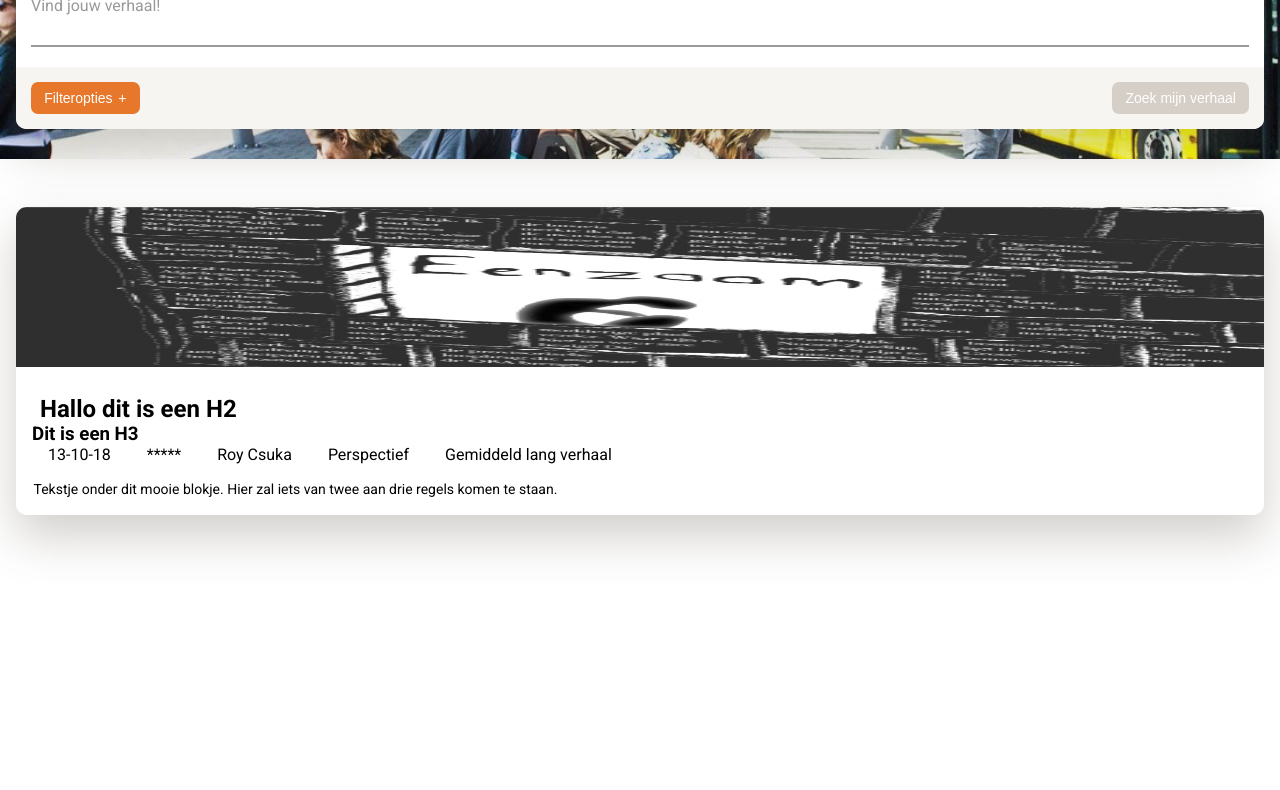
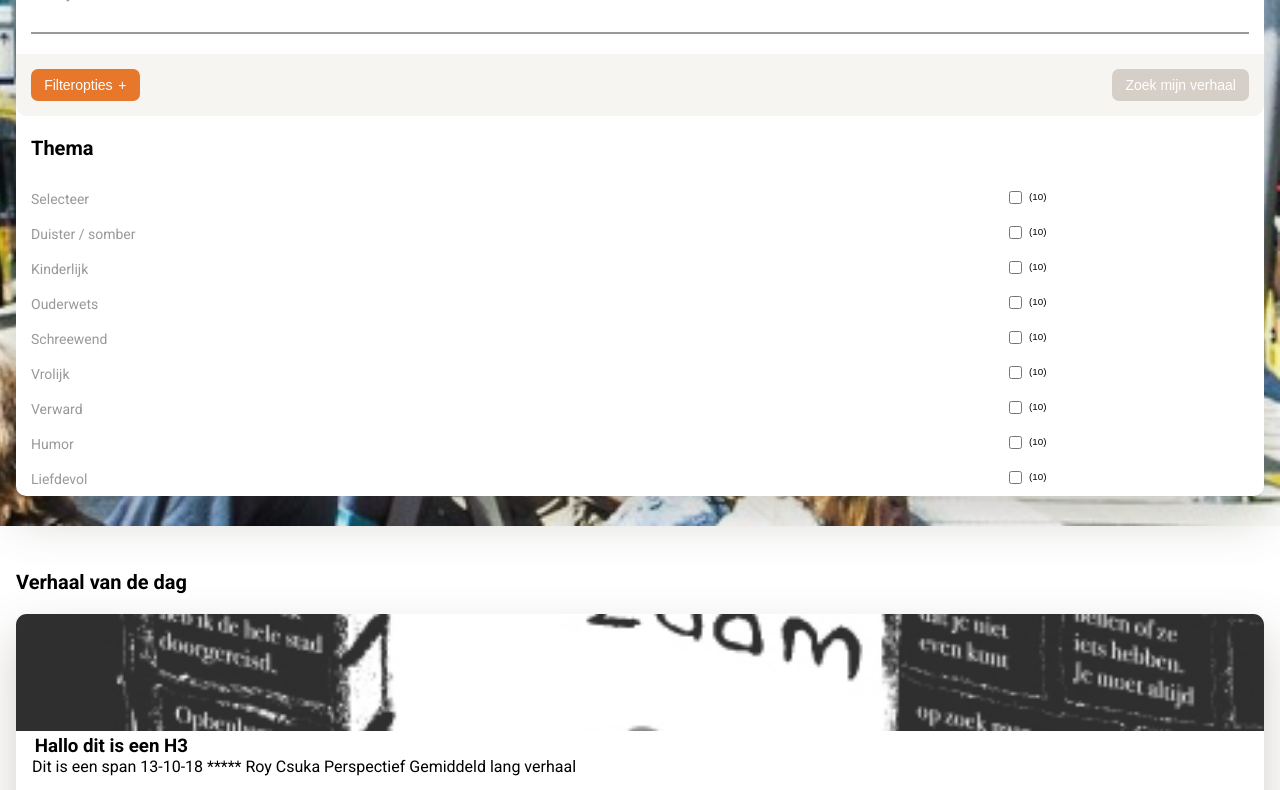
Before and after one commit to RoyCsuka/u-ov-verhalen, a plain HTML site: page index.html in a window 1280 px wide. Shown: the part 154-944 px from the top of the page. Before the commit the page ends 800 px from the top, so only its background shows below. Drawn offline with Linux system fonts and the light colour scheme.

Commit message:
Add files via upload
2de iteratie van mijn 1ste design

```diff
--- a/css/style.css
+++ b/css/style.css
@@ -22,9 +22,15 @@ p {
 }
 
 h1 {
-    font-size: 2em;
+    font-size: 1.5em;
     font-weight: 700;
     margin-bottom: 0.375em;
+}
+
+h2 {
+    font-size: 1.250em;
+    padding-top: 1em;
+    padding-bottom: 1.0313em;
 }
 
 input {
@@ -37,24 +43,15 @@ input {
 label {
     transition: all 0.3s ease;
     color: #999999;
-    display: block;
-    position: relative;
+    font-size: 1em;
 }
 
 input, button, p {
     font-size: 0.875em;
 }
 
-input:focus + label {
-    transition: all 0.3s ease;
-    color: orange;
-    font-size: 10px;
-    margin-bottom: 10px;
-}
-
-form input:focus div section div button {
-    background-color: black;
-    border: 2px solid grey;
+button:focus, button:active, button:visited {
+    outline: none;
 }
 
 input:focus {
@@ -82,6 +79,9 @@ button {
     display: inline;
 }
 
+
+
+
 header {
     width: 100%;
     height: 2.500em;
@@ -96,13 +96,14 @@ header img {
     box-sizing: border-box;
 }
 
-body > div {
+body > div:nth-child(2) {
     background: url('../img/U-OV-busstation-bussen.jpg') no-repeat center;
     background-size: cover;
     height: auto;
     width: 100%;
     padding: 1.875em 1em;
     margin-left: -1em;
+    margin-bottom: 1.5em;
 }
 
 body div section {
@@ -113,18 +114,22 @@ body div section {
     box-shadow: 0 1.333em 3em 0 rgba(103,92,83,.3);
 }
 
-body div section label {
+body div section form:nth-child(2) label input {
     border-bottom: 2px solid #999999;
 }
 
-body div section form input {
+body div section form:nth-child(2) label input:focus {
+    border-color: #e7772b;
+}
+
+body div section form:nth-child(2) input {
     border: none;
     color: black;
     width: 100%;
-    padding: 0.5em;
+    padding: 0.5em 0;
 }
 
-body div section div {
+body div section form:nth-child(2) div {
     background-color: #f7f5f1;
     padding: 0.938em;
     margin-top: 1.250em;
@@ -138,8 +143,54 @@ body div section div button:first-child:after {
     margin-left: 0.4em;
 }
 
+
+
+
+
+
+/* Dit is het formulier voor de filteropties. Deze staat nu uit voor styling */
+/*body div section form:nth-child(3) {
+   display: none;
+}*/
+
+body div section form:nth-child(3) label {
+    display: block;
+    padding: 0.47em 0;
+}
+
+body div section form:nth-child(3) label p {
+    width: 80%;
+}
+
+body div section form:nth-child(3) p, body div section form:nth-child(3) input {
+    display: inline-block;
+}
+
+body div section form:nth-child(3) input {
+    border: 2px solid black;
+    border-radius: 3px;
+    display: inline;
+}
+
+body div section form:nth-child(3) input:after {
+    content: "(10)";
+    display: table;
+    margin-left: 2em;
+    font-size: 0.7em;
+    vertical-align: middle;
+}
+
+body div section form:nth-child(3) input:checked + body div section form:nth-child(3) label {
+    background-color: black;
+}
+
+
+
+
+
+
 body main {
-    margin: 3em 0;
+    margin: 0 0 1.5em 0;
 }
 
 article {
@@ -149,22 +200,19 @@ article {
 }
 
 article img {
+    border-radius: 0.667em 0.667em 0 0;
+    height: 7.313em;
+    object-fit: cover;
     width: 100%;
-    height: 10em;
-    overflow: hidden;
-    border-radius: 0.667em 0.667em 0 0;
 }
 
 article span {
     width: 50%;
 }
 
-article h2, article footer, article span {
+article h3, article footer {
     padding: 0 1em;
     box-sizing: border-box;
-}
-article h2 {
-    padding-top: 1em;
 }
 
 article p {
--- a/index.html
+++ b/index.html
@@ -25,15 +25,32 @@
                     <button>Zoek mijn verhaal</button>
                 </div>
             </form>
+            <form action="">
+                <div>
+                    <h2>Thema</h2>
+                    <label><p>Selecteer</p><input type="checkbox"></label>
+                    <label><p>Duister / somber</p><input type="checkbox"></label>
+                    <label><p>Kinderlijk</p><input type="checkbox"></label>
+                    <label><p>Ouderwets</p><input type="checkbox"></label>
+                    <label><p>Schreewend</p><input type="checkbox"></label>
+                    <label><p>Vrolijk</p><input type="checkbox"></label>
+                    <label><p>Verward</p><input type="checkbox"></label>
+                    <label><p>Humor</p><input type="checkbox"></label>
+                    <label><p>Liefdevol</p><input type="checkbox"></label>
+                </div>
+            </form>
         </section>
     </div>
 
     <main>
+        <h2>Verhaal van de dag</h2>
         <article>
-            <img src="img/doof_eenzaam-verhaal.jpg" alt="Verhaal: Doof. Eenzame sfeer">
-            <h2>Hallo dit is een H2</h2>
+            <a href="">
+                <img src="img/doof_eenzaam-verhaal.jpg" alt="Verhaal: Doof. Eenzame sfeer">
+            </a>
+            <h3>Hallo dit is een H3</h3>
             <footer>
-                <h3>Dit is een H3</h3>
+                <span>Dit is een span</span>
                 <span>13-10-18</span>
                 <span>*****</span>
                 <span>Roy Csuka</span>
@@ -47,5 +64,4 @@
 
 
 
-
-<!-- Met pattern="" kun je regels voor je input velden toevoegen. Dit is voor je postcode: [1-9][0-9]{3}\s?[a-zA-Z]{2} -->
+<!-- Met pattern="" kun je regels voor je input velden toevoegen. Dit is bijvoorbeeld voor je postcode: [1-9][0-9]{3}\s?[a-zA-Z]{2} -->
```
